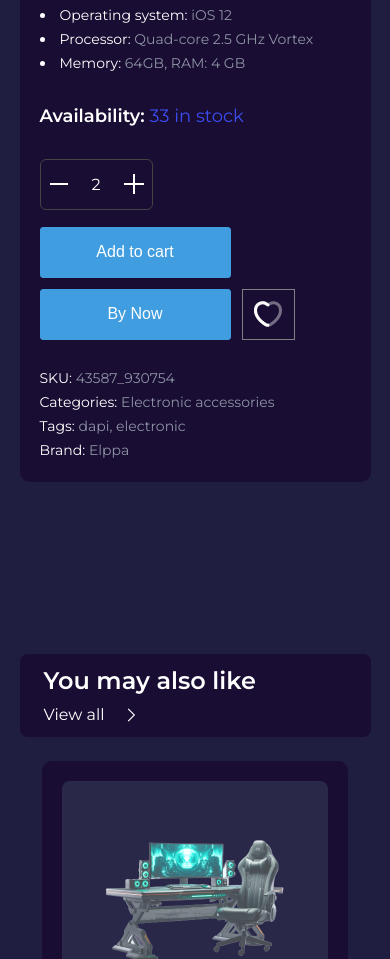
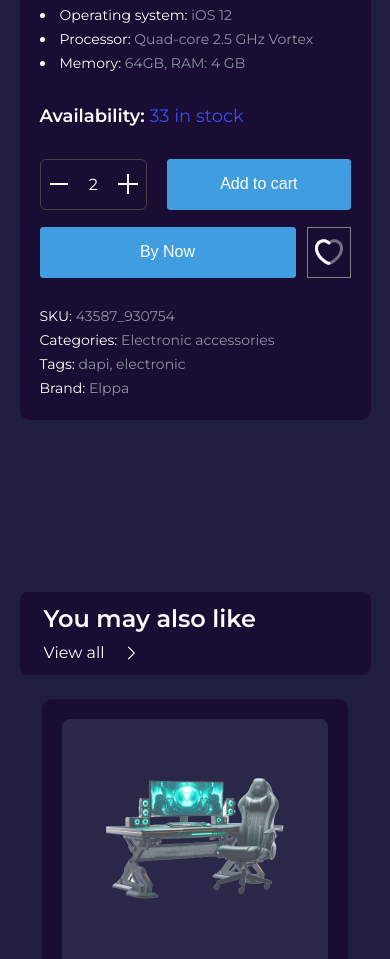
Before and after one commit to md-mohosin/kalni-designe, a website built with Vite: page productDetails.html in a window 390 px wide. Shown: the part 780-1739 px from the top of the page. Built offline with nearby package versions, Linux system fonts and the light colour scheme.

Commit message:
details page phone responsive

```diff
--- a/productDetails.html
+++ b/productDetails.html
@@ -157,14 +157,16 @@
                 style="color: #3B4DF0;">33 in stock</span></p>
 
             <div class="btn-section">
-              <div class="quantity-btn">
-                <img src="./src/images/minus.png" alt="">
-                <p>2</p>
-                <img src="./src/images/plus.png" alt="">
+              <div class="first-row">
+                <div class="quantity-btn">
+                  <img src="./src/images/minus.png" alt="">
+                  <p>2</p>
+                  <img src="./src/images/plus.png" alt="">
+                </div>
+                <button class="dAddbtn">Add to cart</button>
               </div>
               <div class="btn-container">
-                <button class="btn">Add to cart</button>
-                <button class="btn">By Now</button>
+                <button class="dBybtn">By Now</button>
                 <div class="fvrt-icon">
                   <img src="./src/images/favourite.png" alt="">
                 </div>
--- a/src/style.css
+++ b/src/style.css
@@ -389,6 +389,10 @@
 .bestPrice-section {
   font-family: Montserrat;
   padding-top: 87px;
+}
+
+.first-row{
+  display: flex;gap: 20px;
 }
 
 
@@ -923,7 +927,17 @@
   gap: 11px;
 }
 
-.btn {
+.dAddbtn {
+  width: 217px;
+  height: 51px;
+  font-size: 16px;
+  color: white;
+  background-color: #409DDF;
+  border: 1px solid #409DDF;
+  border-radius: 3px;
+  cursor: pointer;
+}
+.dBybtn{
   width: 217px;
   height: 51px;
   font-size: 16px;
@@ -1265,14 +1279,6 @@
     gap: 0px;
   }
 
-  .btn-section {
-    flex-wrap: wrap;
-  }
-
-  .btn-container {
-    flex-wrap: wrap;
-  }
-
   .image-container {
     width: 100%;
     padding-left: 0;
@@ -1291,15 +1297,32 @@
     padding: 20px;
   }
 
-  .quantity-btn {
-    max-width: 113px;
-  }
-
-  .btn {
-    max-width: 191px;
+  .first-row{
+    width: 100%;display: flex; gap: 20px;
   }
 
   .btn-section {
     gap: 17px;
+    flex-direction: column;
+    justify-content: center;
+    width: 100%;
   }
+
+  .quantity-btn{
+    max-width: 113px;
+
+  }
+  .dAddbtn{
+   max-width: 191px;
+  }
+
+  .btn-container{
+    width: 100%;
+  }
+
+.dBybtn{
+  max-width: 256px;
+  width: 100%;
 }
+
+}
```
